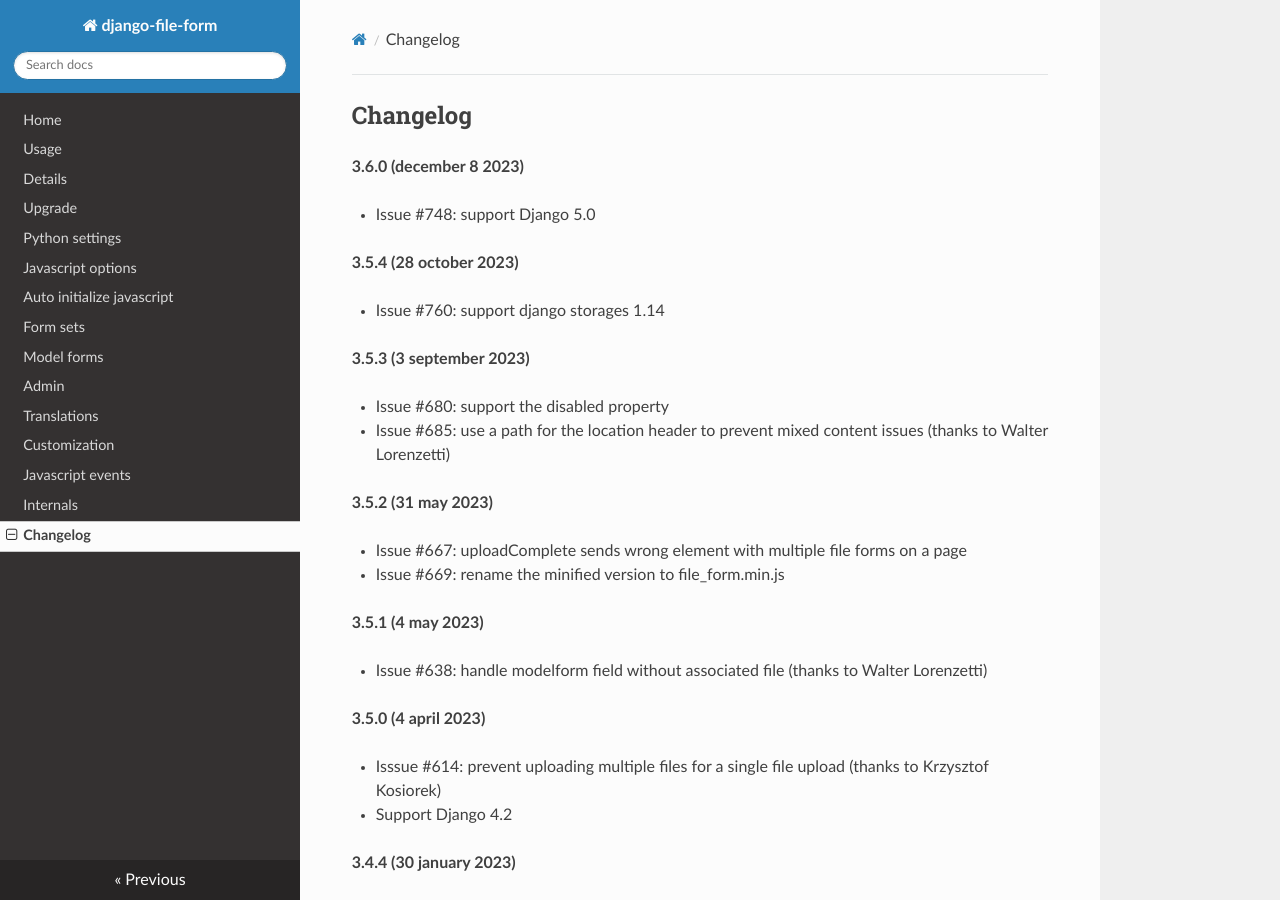
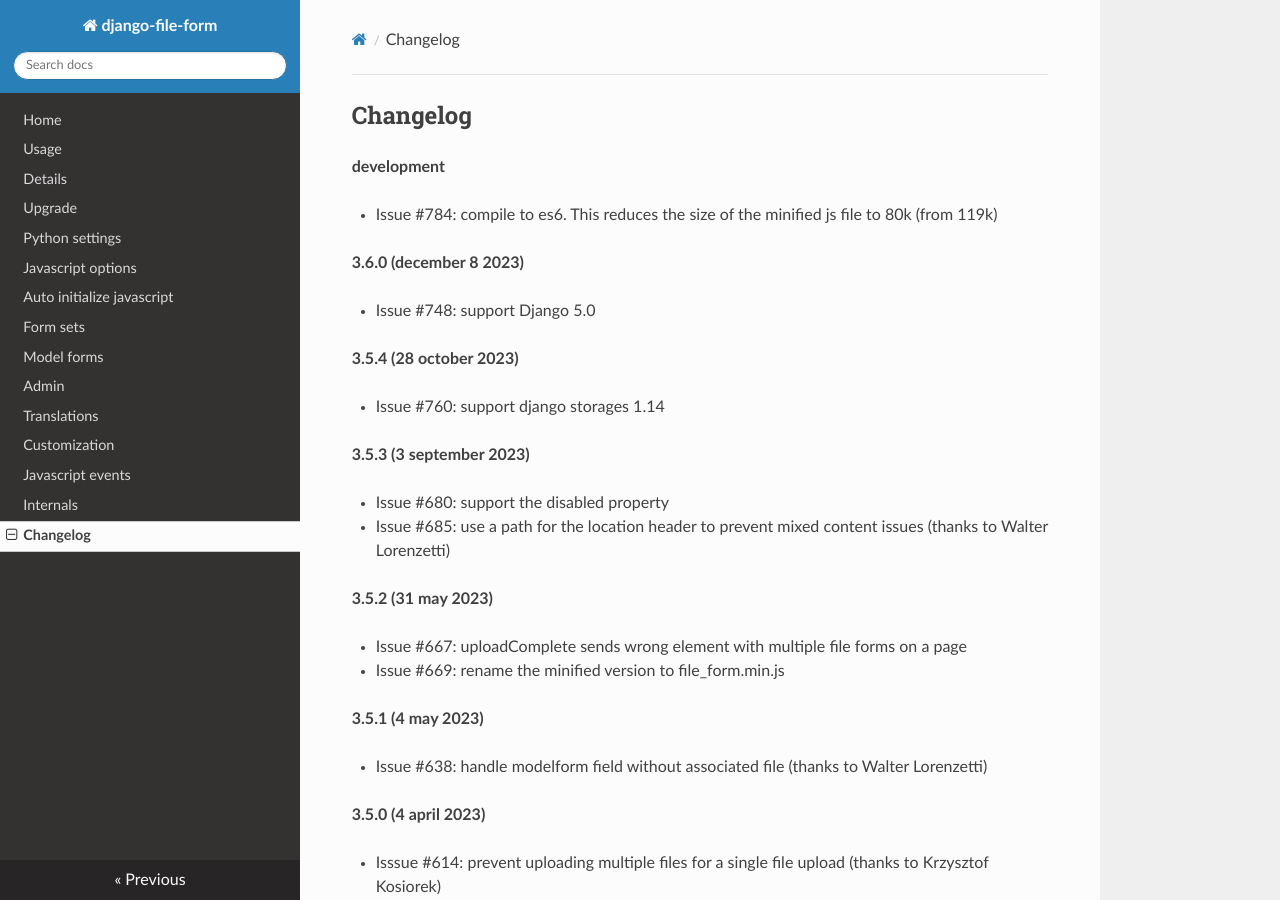
Before and after one commit to mbraak/django-file-form, an MkDocs documentation site: the page built from docs/changelog.md, in a window 1280 px wide and 900 px high. Built offline with MkDocs 1.6.1, drawn with Linux system fonts in a browser that asks for light colours; nearby versions of some CDN libraries.

Commit message:
Changelog

```diff
--- a/docs/changelog.md
+++ b/docs/changelog.md
@@ -1,4 +1,8 @@
 ## Changelog
+
+**development**
+
+- Issue #784: compile to es6. This reduces the size of the minified js file to 80k (from 119k)
 
 **3.6.0 (december 8 2023)**
 
```
